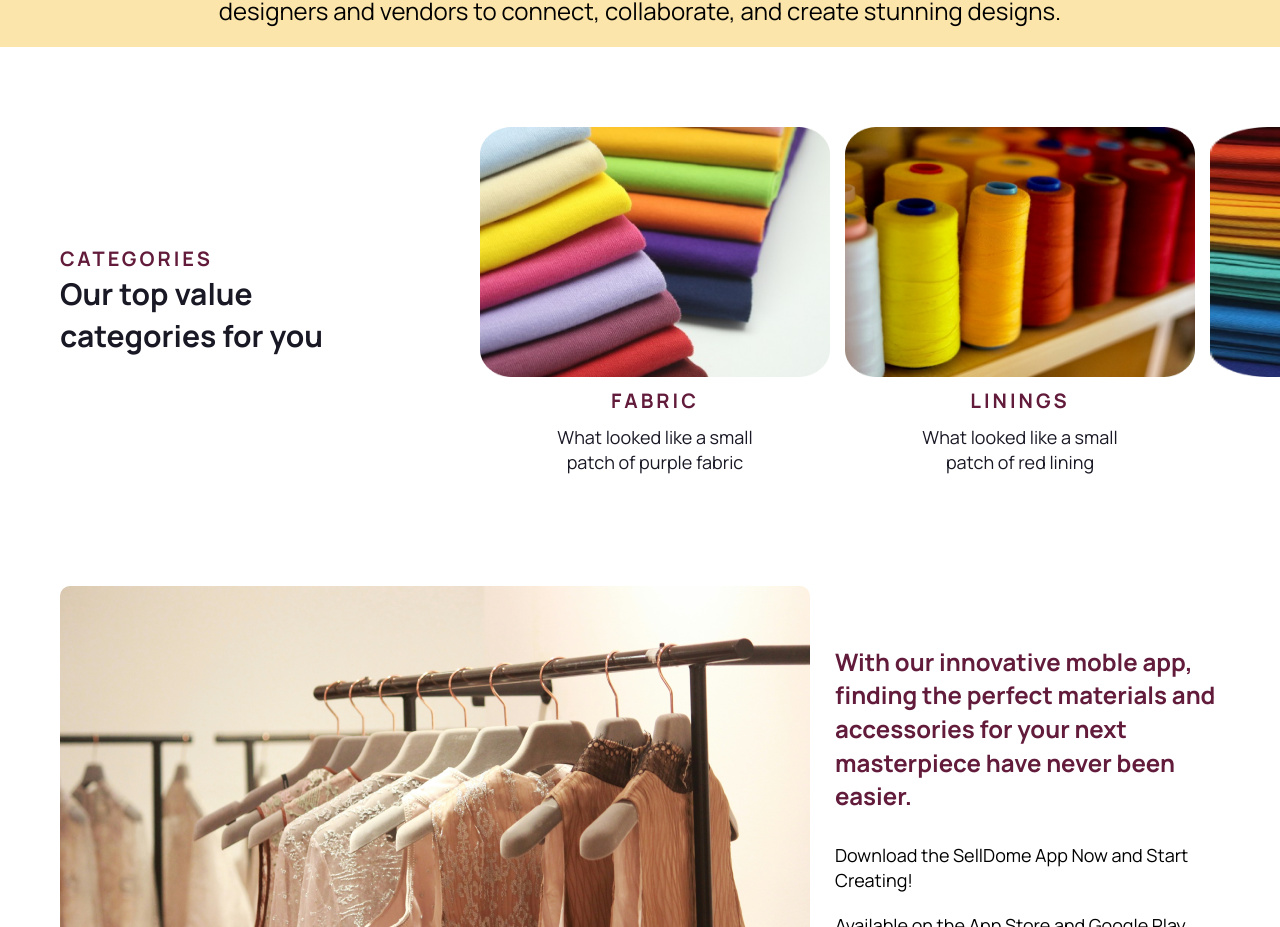
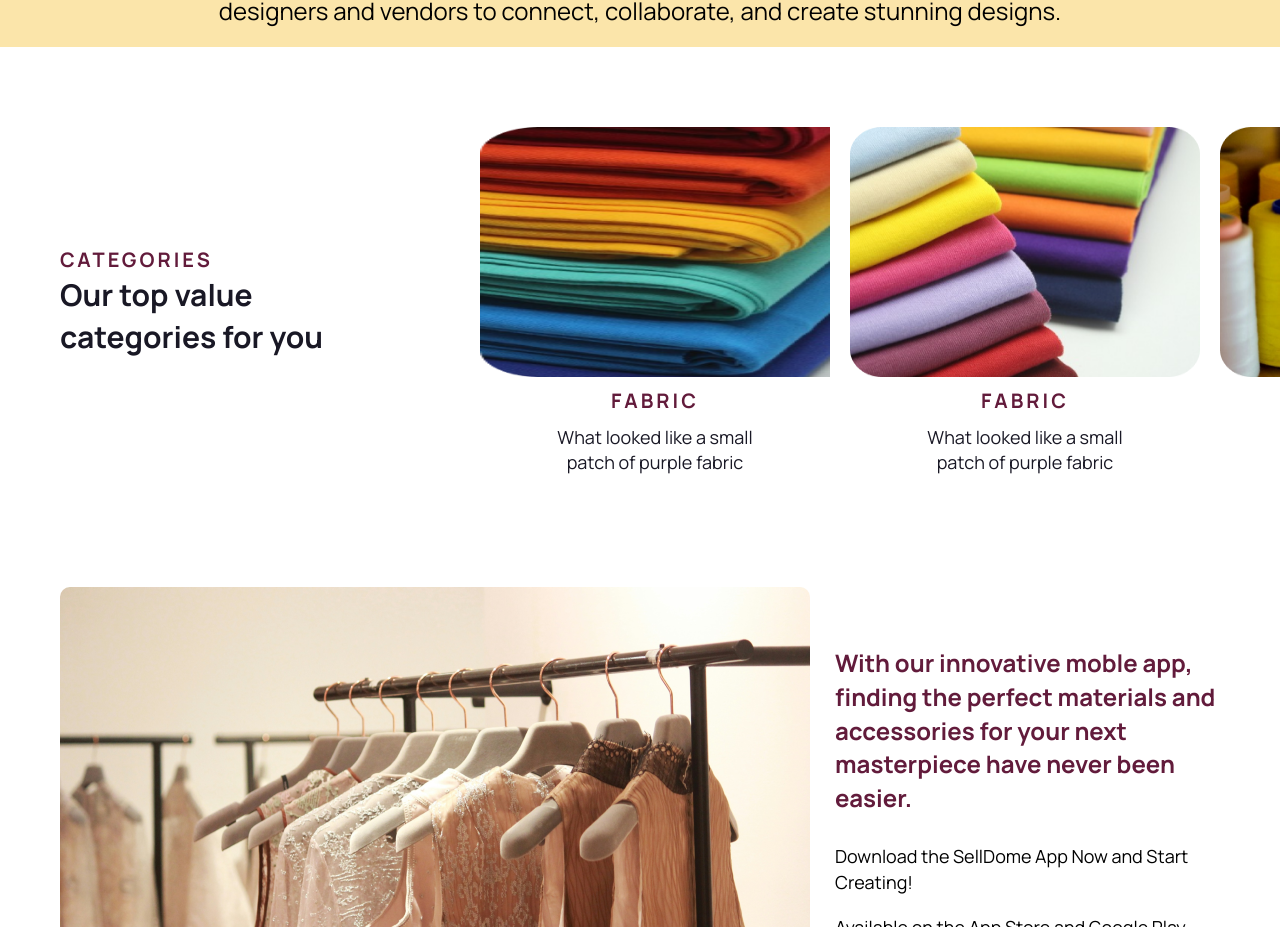
Before and after one commit to SellDomeTechnologies/landing-page, a React (Vite) app: page / in a window 1280 px wide. Shown: the part 860-1787 px from the top of the page. Built offline with nearby package versions, Linux system fonts and the light colour scheme.

Commit message:
created a slider effect

```diff
--- a/src/components/Category.jsx
+++ b/src/components/Category.jsx
@@ -1,4 +1,6 @@
+import { useEffect } from "react";
 import styles from "./Category.module.css";
+import { useState } from "react";
 
 const data = [
   {
@@ -31,6 +33,21 @@ const data = [
 ];
 
 function Category() {
+  const [arr, setArr] = useState(data);
+  const [counter, setCounter] = useState(0);
+
+  useEffect(function () {
+    const intervalId = setInterval(() => {
+      setCounter((prevCounter) => (prevCounter + 1) % data.length);
+      setArr((prevArr) => {
+        const firstItem = prevArr[0];
+        return [...prevArr.slice(1), firstItem];
+      });
+    }, 3000);
+
+    return () => clearInterval(intervalId);
+  }, []);
+
   return (
     <section className={styles.category}>
       <div className={styles.category__text}>
@@ -39,8 +56,14 @@ function Category() {
       </div>
 
       <div className={styles.category__content}>
-        {data.map((item) => (
-          <div className={`swiper-slide ${styles.category__container}`}>
+        {arr.map((item, index) => (
+          <div
+            className={styles.category__container}
+            style={{
+              transform: `translateX(${index * 100}%)`,
+              paddingRight: "2rem",
+            }}
+          >
             <div className={styles.category__fabric}>{item.img}</div>
             <h3>{item.title}</h3>
             {item.content}
--- a/src/components/Category.module.css
+++ b/src/components/Category.module.css
@@ -8,7 +8,7 @@
 
 @media only screen and (max-width: 37.5em) {
   .category {
-    padding: 8rem 6rem;
+    padding: 8rem 4rem;
     flex-direction: column;
     gap: 6rem;
   }
@@ -29,9 +29,10 @@
 }
 
 .category__content {
-  display: flex;
-  align-items: center;
-  gap: 1.5rem;
+  width: 100%;
+  position: relative;
+  height: 35rem;
+  overflow: hidden;
 }
 
 .category__container {
@@ -40,6 +41,17 @@
   flex-direction: column;
   text-align: center;
   gap: 1rem;
+
+  top: 0;
+  overflow: hidden;
+  position: absolute;
+  transition: transform 0.5s ease-out;
+}
+
+@media only screen and (max-width: 37.5em) {
+  .category__container {
+    width: 100%;
+  }
 }
 
 .category__container p {
```
